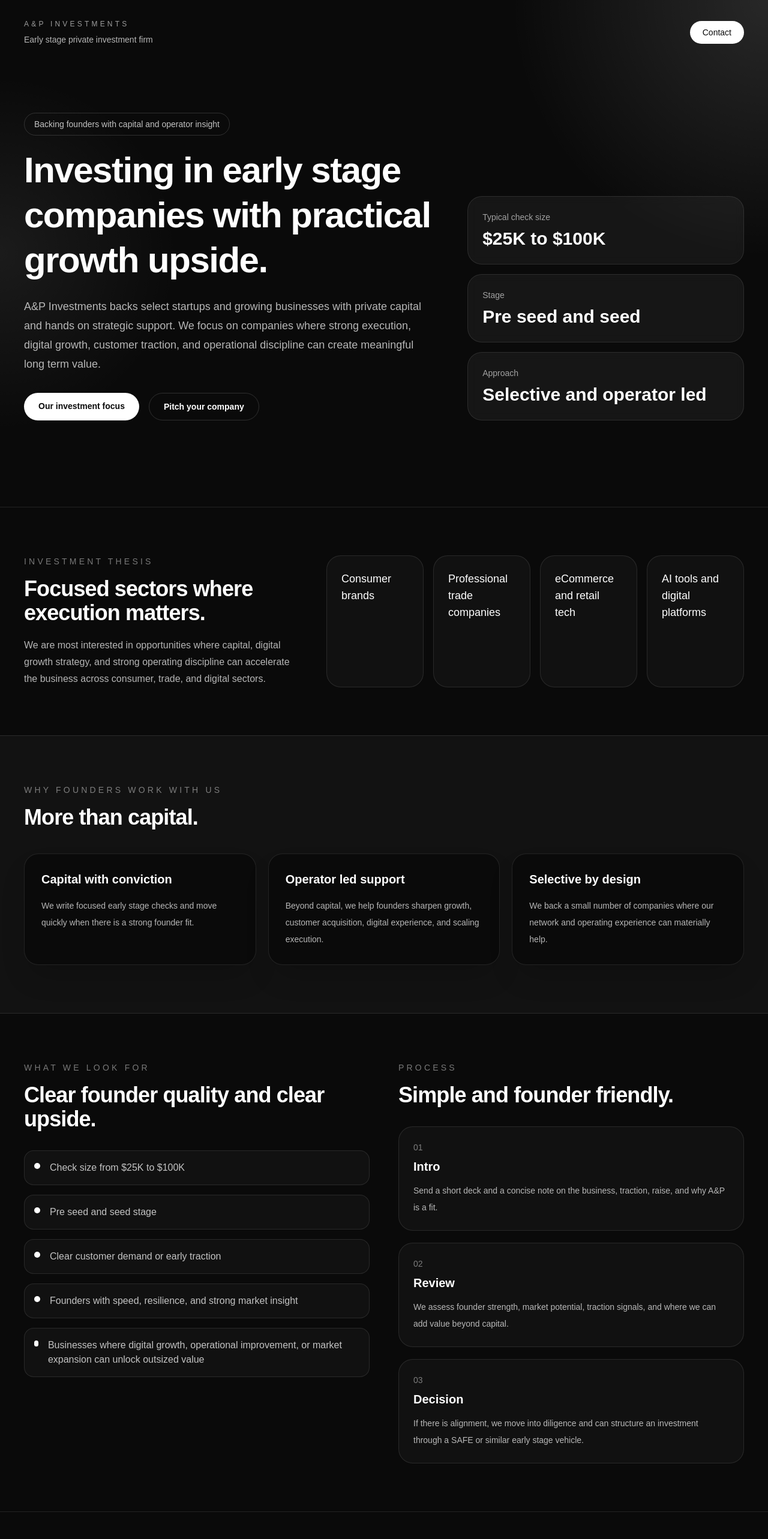
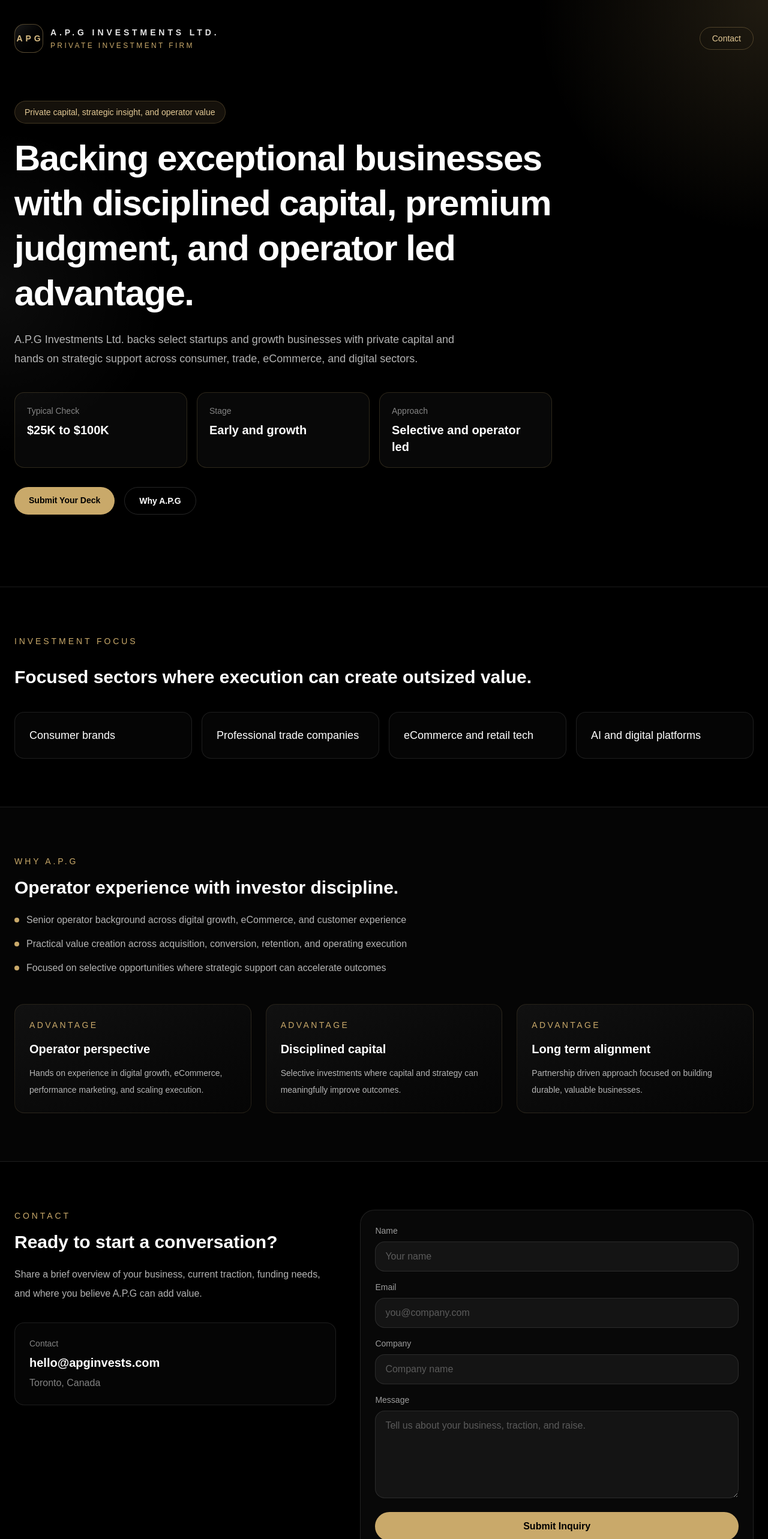
Before and after one commit to grizlitoronto/ap-investments, a Next.js app: page / in a window 1280 px wide. Shown: the top 2566 px of the page at 60% size. Built offline with nearby package versions, Linux system fonts and the light colour scheme.

Commit message:
update site

```diff
--- a/app/page.tsx
+++ b/app/page.tsx
@@ -1,173 +1,170 @@
-export default function APInvestmentsWebsite() {
+function APGLogoMark() {
+  return (
+    <div className="flex items-center gap-3">
+      <div className="flex h-12 w-12 items-center justify-center rounded-2xl border border-[#c9a96a]/40 bg-gradient-to-br from-[#1a1a1a] to-black shadow-[0_10px_30px_rgba(0,0,0,0.35)]">
+        <span className="ml-1 text-sm font-semibold tracking-[0.35em] text-[#d8bc84]">
+          APG
+        </span>
+      </div>
+      <div>
+        <div className="text-sm font-semibold uppercase tracking-[0.35em] text-white/90">
+          A.P.G Investments Ltd.
+        </div>
+        <div className="mt-1 text-xs uppercase tracking-[0.28em] text-[#c9a96a]">
+          Private Investment Firm
+        </div>
+      </div>
+    </div>
+  );
+}
+
+export default function APGWebsite() {
   const thesis = [
     "Consumer brands",
     "Professional trade companies",
     "eCommerce and retail tech",
-    "AI tools and digital platforms",
+    "AI and digital platforms",
   ];
 
-  const values = [
+  const stats = [
+    { label: "Typical Check", value: "$25K to $100K" },
+    { label: "Stage", value: "Early and growth" },
+    { label: "Approach", value: "Selective and operator led" },
+  ];
+
+  const credibility = [
+    "Senior operator background across digital growth, eCommerce, and customer experience",
+    "Practical value creation across acquisition, conversion, retention, and operating execution",
+    "Focused on selective opportunities where strategic support can accelerate outcomes",
+  ];
+
+  const differentiators = [
     {
-      title: "Capital with conviction",
-      text: "We write focused early stage checks and move quickly when there is a strong founder fit.",
+      title: "Operator perspective",
+      text: "Hands on experience in digital growth, eCommerce, performance marketing, and scaling execution.",
     },
     {
-      title: "Operator led support",
-      text: "Beyond capital, we help founders sharpen growth, customer acquisition, digital experience, and scaling execution.",
+      title: "Disciplined capital",
+      text: "Selective investments where capital and strategy can meaningfully improve outcomes.",
     },
     {
-      title: "Selective by design",
-      text: "We back a small number of companies where our network and operating experience can materially help.",
-    },
-  ];
-
-  const criteria = [
-    "Check size from $25K to $100K",
-    "Pre seed and seed stage",
-    "Clear customer demand or early traction",
-    "Founders with speed, resilience, and strong market insight",
-    "Businesses where digital growth, operational improvement, or market expansion can unlock outsized value",
-  ];
-
-  const process = [
-    {
-      step: "01",
-      title: "Intro",
-      text: "Send a short deck and a concise note on the business, traction, raise, and why A&P is a fit.",
-    },
-    {
-      step: "02",
-      title: "Review",
-      text: "We assess founder strength, market potential, traction signals, and where we can add value beyond capital.",
-    },
-    {
-      step: "03",
-      title: "Decision",
-      text: "If there is alignment, we move into diligence and can structure an investment through a SAFE or similar early stage vehicle.",
+      title: "Long term alignment",
+      text: "Partnership driven approach focused on building durable, valuable businesses.",
     },
   ];
 
   return (
-    <div className="min-h-screen bg-neutral-950 text-white">
+    <div className="min-h-screen bg-black text-white">
       <section className="relative overflow-hidden border-b border-white/10">
-        <div className='absolute inset-0 bg-[radial-gradient(circle_at_top_right,rgba(255,255,255,0.12),transparent_28%),radial-gradient(circle_at_left,rgba(255,255,255,0.07),transparent_22%)]' />
-        <div className="relative mx-auto max-w-7xl px-6 py-8 sm:px-8 lg:px-10">
+        <div className='absolute inset-0 bg-[radial-gradient(circle_at_top_right,rgba(201,169,106,0.16),transparent_24%),radial-gradient(circle_at_left,rgba(255,255,255,0.05),transparent_20%)]' />
+        <div className="relative mx-auto max-w-7xl px-6 py-10">
           <header className="flex items-center justify-between">
-            <div>
-              <div className="text-xs uppercase tracking-[0.35em] text-white/60">
-                A&P Investments
-              </div>
-              <div className="mt-2 text-sm text-white/70">
-                Early stage private investment firm
-              </div>
-            </div>
+            <APGLogoMark />
             <a
               href="#contact"
-              className="rounded-full border border-white/15 bg-white px-5 py-2 text-sm font-medium text-neutral-950 transition hover:scale-[1.02]"
+              className="rounded-full border border-[#c9a96a]/30 px-5 py-2 text-sm text-[#e3c995] transition hover:bg-[#c9a96a]/10"
             >
               Contact
             </a>
           </header>
 
-          <div className="grid gap-12 py-20 lg:grid-cols-[1.2fr_0.8fr] lg:py-28">
-            <div className="max-w-3xl">
-              <div className="mb-5 inline-flex rounded-full border border-white/15 px-4 py-2 text-sm text-white/75">
-                Backing founders with capital and operator insight
+          <div className="max-w-4xl py-20">
+            <div className="mb-5 inline-flex rounded-full border border-[#c9a96a]/25 bg-[#c9a96a]/10 px-4 py-2 text-sm text-[#e3c995]">
+              Private capital, strategic insight, and operator value
             </div>
+
             <h1 className="text-5xl font-semibold leading-tight tracking-tight sm:text-6xl">
-                Investing in early stage companies with practical growth upside.
+              Backing exceptional businesses with disciplined capital, premium
+              judgment, and operator led advantage.
             </h1>
-              <p className="mt-6 max-w-2xl text-lg leading-8 text-white/70">
-                A&P Investments backs select startups and growing businesses with
-                private capital and hands on strategic support. We focus on
-                companies where strong execution, digital growth, customer
-                traction, and operational discipline can create meaningful long
-                term value.
+
+            <p className="mt-6 max-w-3xl text-lg leading-8 text-white/70">
+              A.P.G Investments Ltd. backs select startups and growth
+              businesses with private capital and hands on strategic support
+              across consumer, trade, eCommerce, and digital sectors.
             </p>
+
+            <div className="mt-10 grid gap-4 sm:grid-cols-3">
+              {stats.map((item) => (
+                <div
+                  key={item.label}
+                  className="rounded-2xl border border-[#c9a96a]/20 bg-white/[0.03] p-5"
+                >
+                  <div className="text-sm text-white/50">{item.label}</div>
+                  <div className="mt-2 text-xl font-semibold text-white">
+                    {item.value}
+                  </div>
+                </div>
+              ))}
+            </div>
+
             <div className="mt-8 flex flex-wrap gap-4">
               <a
-                  href="#thesis"
-                  className="rounded-full bg-white px-6 py-3 text-sm font-semibold text-neutral-950 transition hover:scale-[1.02]"
+                href="#contact"
+                className="rounded-full bg-[#c9a96a] px-6 py-3 text-sm font-semibold text-black transition hover:opacity-90"
               >
-                  Our investment focus
+                Submit Your Deck
               </a>
               <a
-                  href="#contact"
+                href="#about"
                 className="rounded-full border border-white/15 px-6 py-3 text-sm font-semibold text-white transition hover:bg-white/5"
               >
-                  Pitch your company
+                Why A.P.G
               </a>
-              </div>
-            </div>
-
-            <div className="grid gap-4 self-end">
-              <div className="rounded-3xl border border-white/10 bg-white/5 p-6 backdrop-blur-sm">
-                <div className="text-sm text-white/60">Typical check size</div>
-                <div className="mt-2 text-3xl font-semibold">$25K to $100K</div>
-              </div>
-              <div className="rounded-3xl border border-white/10 bg-white/5 p-6 backdrop-blur-sm">
-                <div className="text-sm text-white/60">Stage</div>
-                <div className="mt-2 text-3xl font-semibold">
-                  Pre seed and seed
-                </div>
-              </div>
-              <div className="rounded-3xl border border-white/10 bg-white/5 p-6 backdrop-blur-sm">
-                <div className="text-sm text-white/60">Approach</div>
-                <div className="mt-2 text-3xl font-semibold">
-                  Selective and operator led
-                </div>
-              </div>
             </div>
           </div>
         </div>
       </section>
 
-      <section id="thesis" className="mx-auto max-w-7xl px-6 py-20 sm:px-8 lg:px-10">
-        <div className="grid gap-10 lg:grid-cols-[0.8fr_1.2fr]">
-          <div>
-            <div className="text-sm uppercase tracking-[0.3em] text-white/45">
-              Investment thesis
+      <section className="mx-auto max-w-7xl px-6 py-20">
+        <div className="mb-8 text-sm uppercase tracking-[0.28em] text-[#c9a96a]">
+          Investment Focus
         </div>
-            <h2 className="mt-4 text-3xl font-semibold tracking-tight sm:text-4xl">
-              Focused sectors where execution matters.
+        <h2 className="mb-10 text-3xl font-semibold">
+          Focused sectors where execution can create outsized value.
         </h2>
-            <p className="mt-5 max-w-xl text-base leading-7 text-white/70">
-              We are most interested in opportunities where capital, digital
-              growth strategy, and strong operating discipline can accelerate the
-              business across consumer, trade, and digital sectors.
-            </p>
-          </div>
         <div className="grid gap-4 sm:grid-cols-2 lg:grid-cols-4">
           {thesis.map((item) => (
             <div
               key={item}
-                className="rounded-3xl border border-white/10 bg-white/[0.03] p-6"
+              className="rounded-2xl border border-white/10 bg-white/[0.02] p-6"
             >
               <div className="text-lg font-medium">{item}</div>
             </div>
           ))}
         </div>
-        </div>
       </section>
 
-      <section className="border-y border-white/10 bg-white/[0.03]">
-        <div className="mx-auto max-w-7xl px-6 py-20 sm:px-8 lg:px-10">
-          <div className="mb-10 max-w-2xl">
-            <div className="text-sm uppercase tracking-[0.3em] text-white/45">
-              Why founders work with us
+      <section id="about" className="border-y border-white/10 bg-white/[0.02]">
+        <div className="mx-auto max-w-7xl px-6 py-20">
+          <div className="mb-12 max-w-3xl">
+            <div className="text-sm uppercase tracking-[0.28em] text-[#c9a96a]">
+              Why A.P.G
             </div>
-            <h2 className="mt-4 text-3xl font-semibold tracking-tight sm:text-4xl">
-              More than capital.
+            <h2 className="mt-4 text-3xl font-semibold">
+              Operator experience with investor discipline.
             </h2>
+            <div className="mt-6 space-y-4">
+              {credibility.map((item) => (
+                <div key={item} className="flex items-start gap-3 text-white/70">
+                  <div className="mt-2 h-2 w-2 rounded-full bg-[#c9a96a]" />
+                  <div>{item}</div>
                 </div>
-          <div className="grid gap-5 md:grid-cols-3">
-            {values.map((item) => (
+              ))}
+            </div>
+          </div>
+
+          <div className="grid gap-6 md:grid-cols-3">
+            {differentiators.map((item) => (
               <div
                 key={item.title}
-                className="rounded-3xl border border-white/10 bg-neutral-950 p-7 shadow-2xl shadow-black/20"
+                className="rounded-2xl border border-[#c9a96a]/15 bg-gradient-to-br from-[#111111] to-[#050505] p-6"
               >
-                <h3 className="text-xl font-semibold">{item.title}</h3>
-                <p className="mt-4 text-sm leading-7 text-white/70">
+                <div className="text-sm uppercase tracking-[0.24em] text-[#c9a96a]">
+                  Advantage
+                </div>
+                <h3 className="mt-4 text-xl font-semibold">{item.title}</h3>
+                <p className="mt-3 text-sm leading-7 text-white/70">
                   {item.text}
                 </p>
               </div>
@@ -176,82 +173,84 @@ export default function APInvestmentsWebsite() {
         </div>
       </section>
 
-      <section className="mx-auto max-w-7xl px-6 py-20 sm:px-8 lg:px-10">
-        <div className="grid gap-12 lg:grid-cols-2">
+      <section id="contact" className="mx-auto max-w-7xl px-6 py-20">
+        <div className="grid gap-10 lg:grid-cols-[0.9fr_1.1fr]">
           <div>
-            <div className="text-sm uppercase tracking-[0.3em] text-white/45">
-              What we look for
+            <div className="text-sm uppercase tracking-[0.28em] text-[#c9a96a]">
+              Contact
             </div>
-            <h2 className="mt-4 text-3xl font-semibold tracking-tight sm:text-4xl">
-              Clear founder quality and clear upside.
+            <h2 className="mt-4 text-3xl font-semibold">
+              Ready to start a conversation?
             </h2>
-            <div className="mt-8 space-y-4">
-              {criteria.map((item) => (
-                <div
-                  key={item}
-                  className="flex items-start gap-4 rounded-2xl border border-white/10 bg-white/[0.03] p-4"
-                >
-                  <div className="mt-1 h-2.5 w-2.5 rounded-full bg-white" />
-                  <p className="text-white/75">{item}</p>
+            <p className="mt-5 max-w-xl text-base leading-8 text-white/70">
+              Share a brief overview of your business, current traction, funding
+              needs, and where you believe A.P.G can add value.
+            </p>
+            <div className="mt-8 rounded-2xl border border-white/10 bg-white/[0.02] p-6">
+              <div className="text-sm text-white/50">Contact</div>
+              <div className="mt-2 text-xl font-semibold">
+                hello@apginvests.com
               </div>
-              ))}
+              <div className="mt-2 text-white/50">Toronto, Canada</div>
             </div>
           </div>
 
+          <form
+            action="https://formsubmit.co/hello@apginvests.com"
+            method="POST"
+            className="space-y-4 rounded-3xl border border-white/10 bg-white/[0.03] p-6"
+          >
+            <input type="hidden" name="_subject" value="New inquiry from apginvests.com" />
+            <input type="hidden" name="_captcha" value="false" />
+            <input type="hidden" name="_template" value="table" />
+
             <div>
-            <div className="text-sm uppercase tracking-[0.3em] text-white/45">
-              Process
+              <label className="mb-2 block text-sm text-white/60">Name</label>
+              <input
+                type="text"
+                name="name"
+                placeholder="Your name"
+                required
+                className="w-full rounded-2xl border border-white/10 bg-white/5 px-4 py-3 outline-none placeholder:text-white/30"
+              />
             </div>
-            <h2 className="mt-4 text-3xl font-semibold tracking-tight sm:text-4xl">
-              Simple and founder friendly.
-            </h2>
-            <div className="mt-8 space-y-5">
-              {process.map((item) => (
-                <div
-                  key={item.step}
-                  className="rounded-3xl border border-white/10 bg-white/[0.03] p-6"
-                >
-                  <div className="text-sm text-white/45">{item.step}</div>
-                  <h3 className="mt-2 text-xl font-semibold">{item.title}</h3>
-                  <p className="mt-3 text-sm leading-7 text-white/70">
-                    {item.text}
-                  </p>
+
+            <div>
+              <label className="mb-2 block text-sm text-white/60">Email</label>
+              <input
+                type="email"
+                name="email"
+                placeholder="you@company.com"
+                required
+                className="w-full rounded-2xl border border-white/10 bg-white/5 px-4 py-3 outline-none placeholder:text-white/30"
+              />
             </div>
-              ))}
+
+            <div>
+              <label className="mb-2 block text-sm text-white/60">Company</label>
+              <input
+                type="text"
+                name="company"
+                placeholder="Company name"
+                className="w-full rounded-2xl border border-white/10 bg-white/5 px-4 py-3 outline-none placeholder:text-white/30"
+              />
             </div>
+
+            <div>
+              <label className="mb-2 block text-sm text-white/60">Message</label>
+              <textarea
+                name="message"
+                placeholder="Tell us about your business, traction, and raise."
+                required
+                rows={5}
+                className="w-full rounded-2xl border border-white/10 bg-white/5 px-4 py-3 outline-none placeholder:text-white/30"
+              />
             </div>
-        </div>
-      </section>
 
-      <section id="contact" className="border-t border-white/10">
-        <div className="mx-auto max-w-7xl px-6 py-20 sm:px-8 lg:px-10">
-          <div className="rounded-[2rem] border border-white/10 bg-white/[0.04] p-8 sm:p-10 lg:flex lg:items-end lg:justify-between">
-            <div className="max-w-2xl">
-              <div className="text-sm uppercase tracking-[0.3em] text-white/45">
-                Contact
-              </div>
-              <h2 className="mt-4 text-3xl font-semibold tracking-tight sm:text-4xl">
-                Building something exceptional?
-              </h2>
-              <p className="mt-5 text-base leading-7 text-white/70">
-                Send your deck, a short company overview, current traction, and
-                target raise. We review opportunities selectively and prioritize
-                companies where we can add meaningful value.
-              </p>
-            </div>
-            <div className="mt-8 lg:mt-0 lg:text-right">
-              <div className="text-sm text-white/50">Email</div>
-              <a
-                href="mailto:hello@apinvestments.com"
-                className="mt-2 block text-2xl font-semibold tracking-tight"
-              >
-                hello@apinvestments.com
-              </a>
-              <div className="mt-3 text-sm text-white/50">
-                Toronto, Canada
-              </div>
-            </div>
-          </div>
+            <button className="w-full rounded-full bg-[#c9a96a] px-6 py-3 font-semibold text-black transition hover:opacity-90">
+              Submit Inquiry
+            </button>
+          </form>
         </div>
       </section>
     </div>
```
Lines whose indentation alone changed are shown as unchanged.
